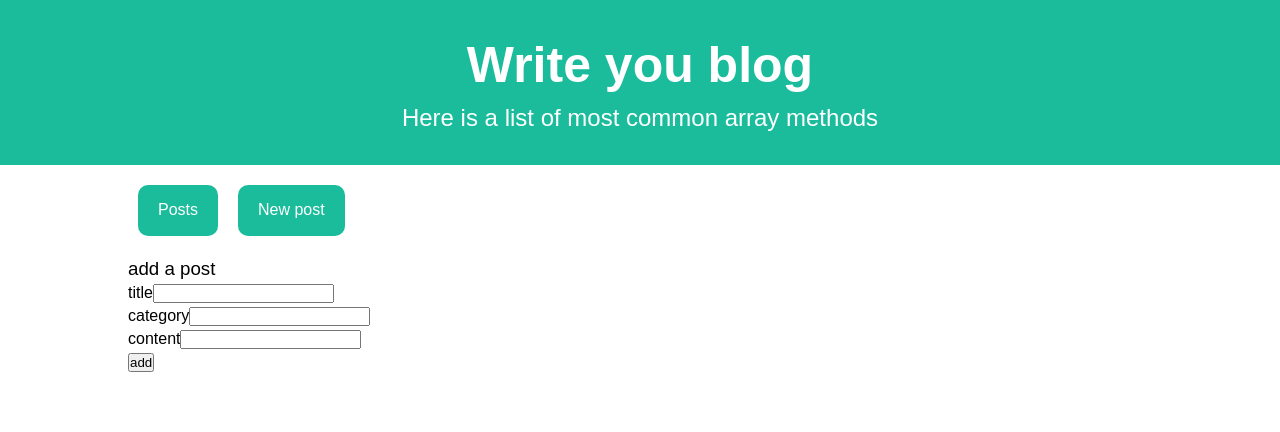
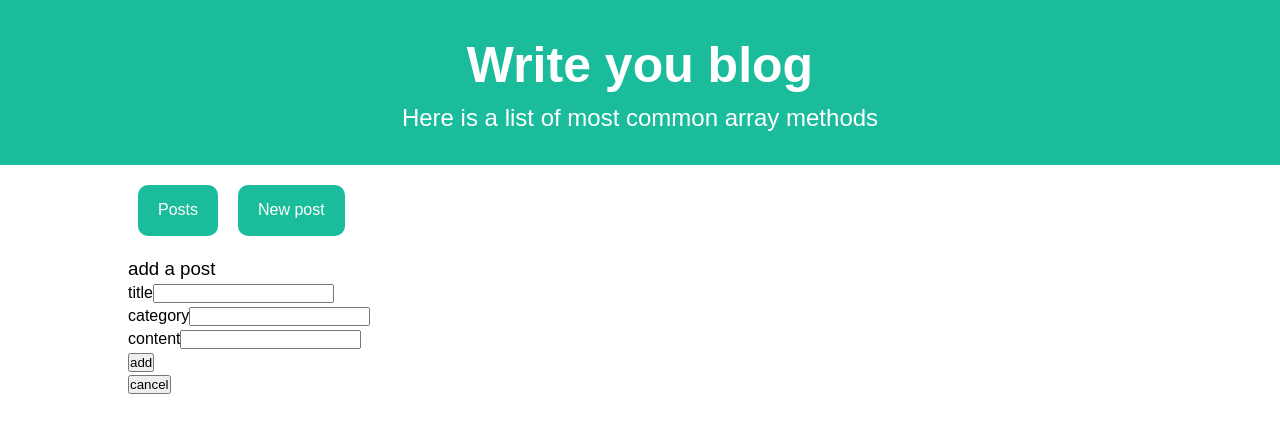
Before and after one commit to pbrovkin/posts_app, a React (Create React App) app: page /addPost in a window 1280 px wide. Shown: the top 432 px of the page. Built offline with nearby package versions, Linux system fonts and the light colour scheme; the HTML template or start-up script is replaced by a standard one.

Commit message:
cancel and back to posts buttons added

```diff
--- a/src/App.js
+++ b/src/App.js
@@ -5,7 +5,7 @@ import Post from './components/Post'
 import AddPostForm from './components/AddPostForm'
 import Menu from './components/Menu'
 import Notification from './components/Notification'
-import Header from "./components/Header"
+import Header from './components/Header'
 
 
 const App = () => {
@@ -33,7 +33,7 @@ const App = () => {
     const [notification, setNotification] = useState('')
 
     const addPost = (post) => {
-        post.id = (Math.random() * 100000).toFixed(0)
+        post.id = (Math.random() * 1000000).toFixed(0)
         setPosts(posts.concat(post))
         setNotification(`'${post.title}' added!`)
         setTimeout(() => {
--- a/src/components/AddPostForm.js
+++ b/src/components/AddPostForm.js
@@ -12,6 +12,10 @@ const AddPostForm = (props) => {
             category,
             content,
         })
+        props.history.push('/')
+    }
+
+    const handleCancel = () => {
         props.history.push('/')
     }
 
@@ -33,9 +37,9 @@ const AddPostForm = (props) => {
                 </div>
                 <button>add</button>
             </form>
+            <button onClick={handleCancel}>cancel</button>
         </div>
     )
-
 }
 
 export default AddPostForm
--- a/src/components/Menu.js
+++ b/src/components/Menu.js
@@ -1,5 +1,6 @@
 import React from 'react'
 import { Link } from 'react-router-dom'
+import './banner.scss'
 
 const Menu = () => {
   const padding = { padding: 10 }
--- a/src/components/Post.js
+++ b/src/components/Post.js
@@ -13,15 +13,21 @@ const Post = ({ post, setPosts, setNotification, posts, history }) => {
             history.push('/')
             setTimeout(() => {
                 setNotification('')
-            }, 10000)
+            }, 5000)
         }
     }
+
+    const handleCancel = () => {
+        history.push('/')
+    }
+
     return (
         <div className="container">
             <h3>Title: {post.title}</h3>
             <h4>Category: {post.category}</h4>
             <p>{post.content}</p>
             <button onClick={() => { handleDeletePost(post.id) }}>delete</button>
+            <button onClick={handleCancel}>back to posts</button>
         </div>
     )
 }
--- a/src/components/PostList.js
+++ b/src/components/PostList.js
@@ -12,7 +12,7 @@ const PostList = ({ posts, setPosts, setNotification }) => {
             setPosts(newPosts)
             setTimeout(() => {
                 setNotification('')
-            }, 10000)
+            }, 5000)
         }
 
     }
```
Also changed, not shown: src/components/Header.js (+5 -5 lines).
